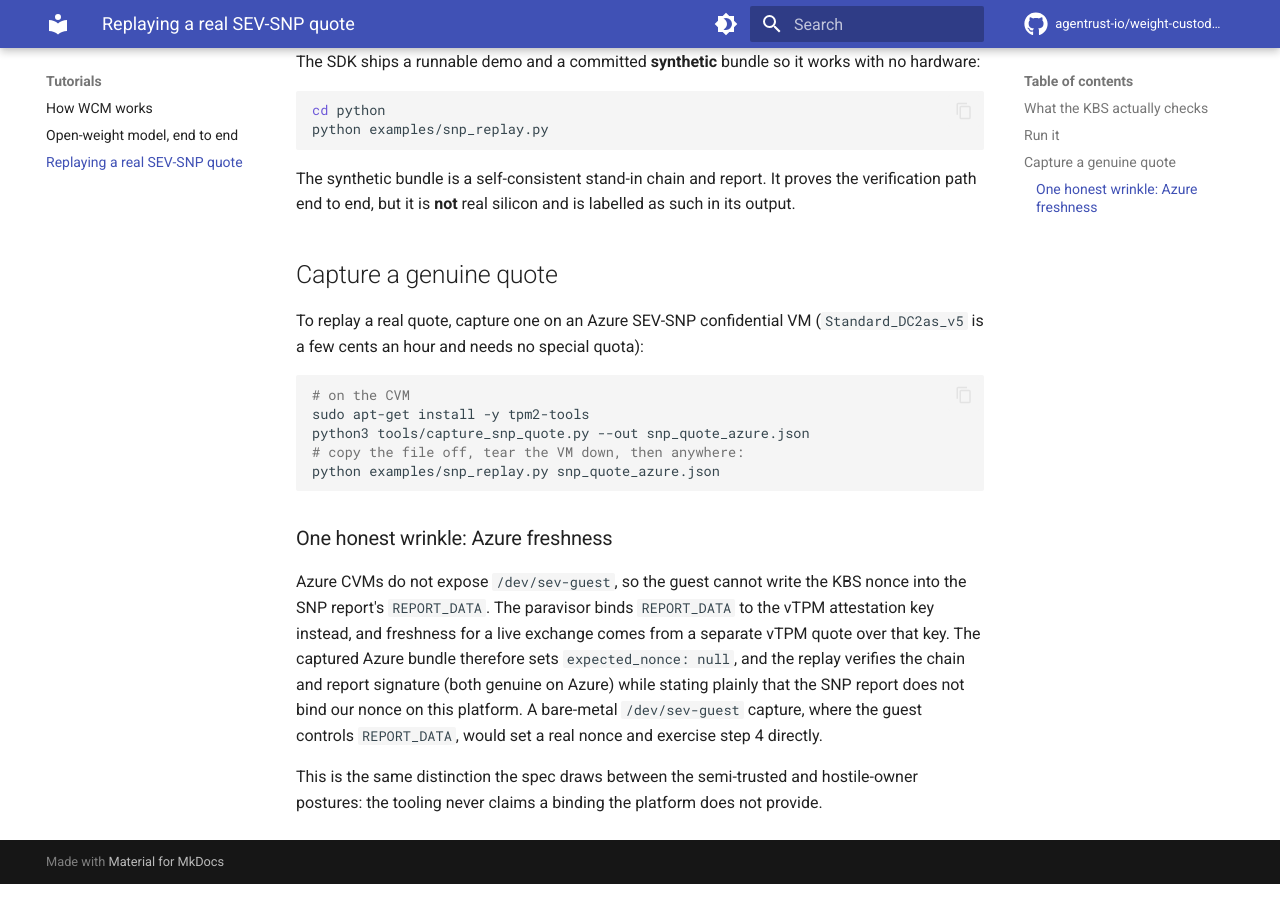
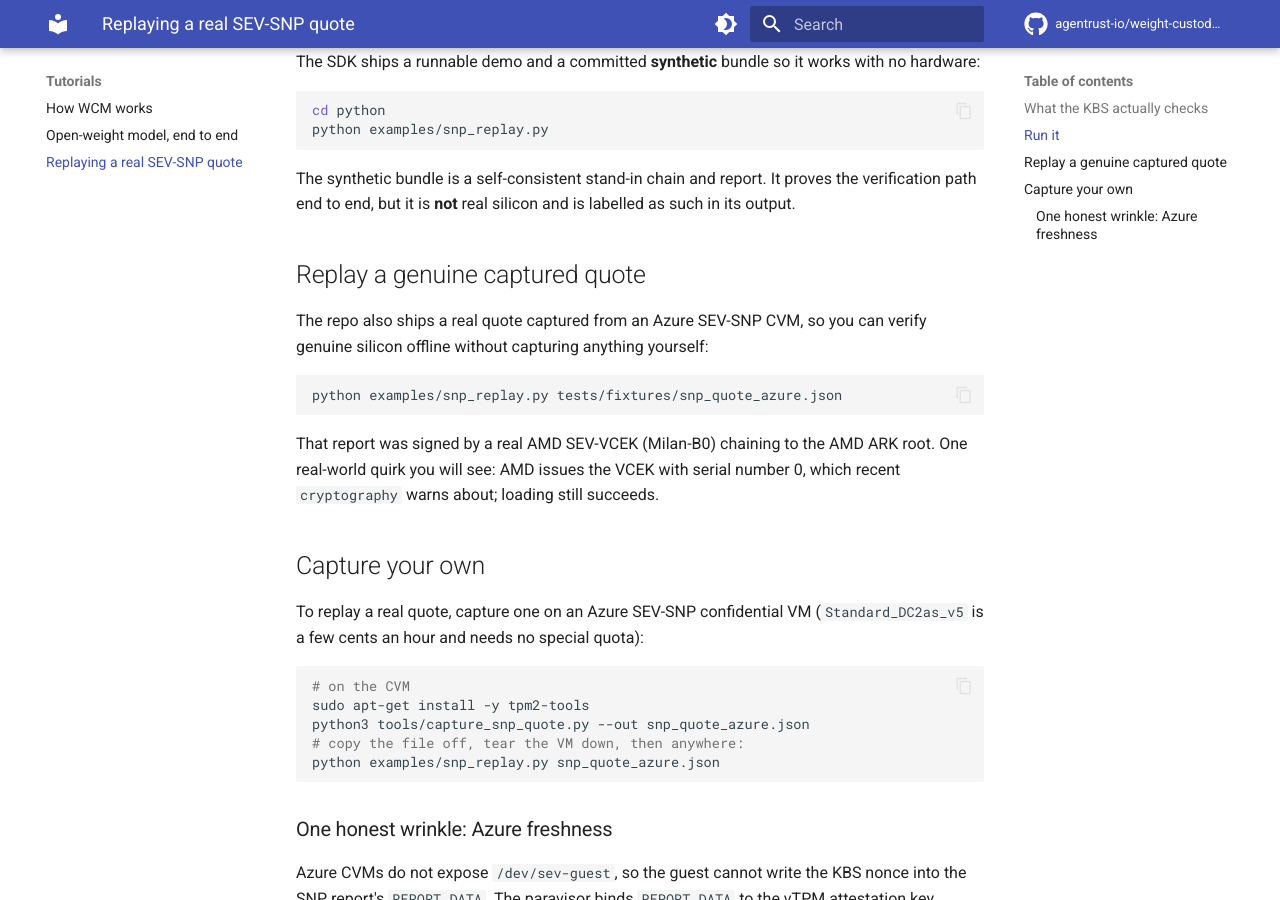
Before and after one commit to agentrust-io/weight-custody-manifest, an MkDocs documentation site: the page built from docs/tutorials/snp-quote-replay.md, in a window 1280 px wide and 900 px high, scrolled down 682 px. Built offline with MkDocs 1.6.1 and Material for MkDocs 9.7.7, drawn with Linux system fonts in a browser that asks for light colours; comment, search, counter and statistics services are not loaded.

Commit message:
feat(demo): ship a GENUINE Azure SEV-SNP quote, verified offline
Follow-up to #30 (the offline replay harness), which merged before this landed.
Captured a real quote from a live Azure SEV-SNP CVM (Standard_DC2as_v5) and
committed it as tests/fixtures/snp_quote_azure.json: a real SEV-VCEK (Milan-B0)
-> SEV-Milan ASK -> ARK chain over a genuine version-3 SNP report. The replay
verifies it offline (chain + report signature), so the repo now demonstrates the
hardware path on actual silicon, not just the synthetic stand-in.

- snp_replay.py: the "what this proved" summary is now topology-accurate (the
  Azure vTPM path does not bind our nonce, so it no longer claims it does).
- capture_snp_quote.py: read NV 0x01400001 via the owner hierarchy (-C o); a
  plain read fails with TPM auth error 0x9a2. Found and fixed during the live
  capture.
- test_example_snp_replay.py: replays the committed genuine bundle and asserts
  chain + signature verify (VCEK serial is 0 on real AMD certs, so the
  DeprecationWarning is filtered).
- tutorial + CHANGELOG note the shipped real bundle and the VCEK-serial quirk.

The VM was torn down immediately after capture (resource group deleted, billing
stopped). The bundle is only public attestation evidence (no private keys), like
the AMD chain already in the repo.

Gates: 232 passed, mypy --strict clean, bandit clean.

Co-Authored-By: Claude Opus 4.8 (1M context) <noreply@anthropic.com>

````diff
--- a/docs/tutorials/snp-quote-replay.md
+++ b/docs/tutorials/snp-quote-replay.md
@@ -31,7 +31,20 @@ The synthetic bundle is a self-consistent stand-in chain and report. It proves
 the verification path end to end, but it is **not** real silicon and is labelled
 as such in its output.
 
-## Capture a genuine quote
+## Replay a genuine captured quote
+
+The repo also ships a real quote captured from an Azure SEV-SNP CVM, so you can
+verify genuine silicon offline without capturing anything yourself:
+
+```bash
+python examples/snp_replay.py tests/fixtures/snp_quote_azure.json
+```
+
+That report was signed by a real AMD SEV-VCEK (Milan-B0) chaining to the AMD ARK
+root. One real-world quirk you will see: AMD issues the VCEK with serial number
+0, which recent `cryptography` warns about; loading still succeeds.
+
+## Capture your own
 
 To replay a real quote, capture one on an Azure SEV-SNP confidential VM
 (`Standard_DC2as_v5` is a few cents an hour and needs no special quota):
````
Also changed, not shown: CHANGELOG.md (+4 -2 lines), 4 other files.
